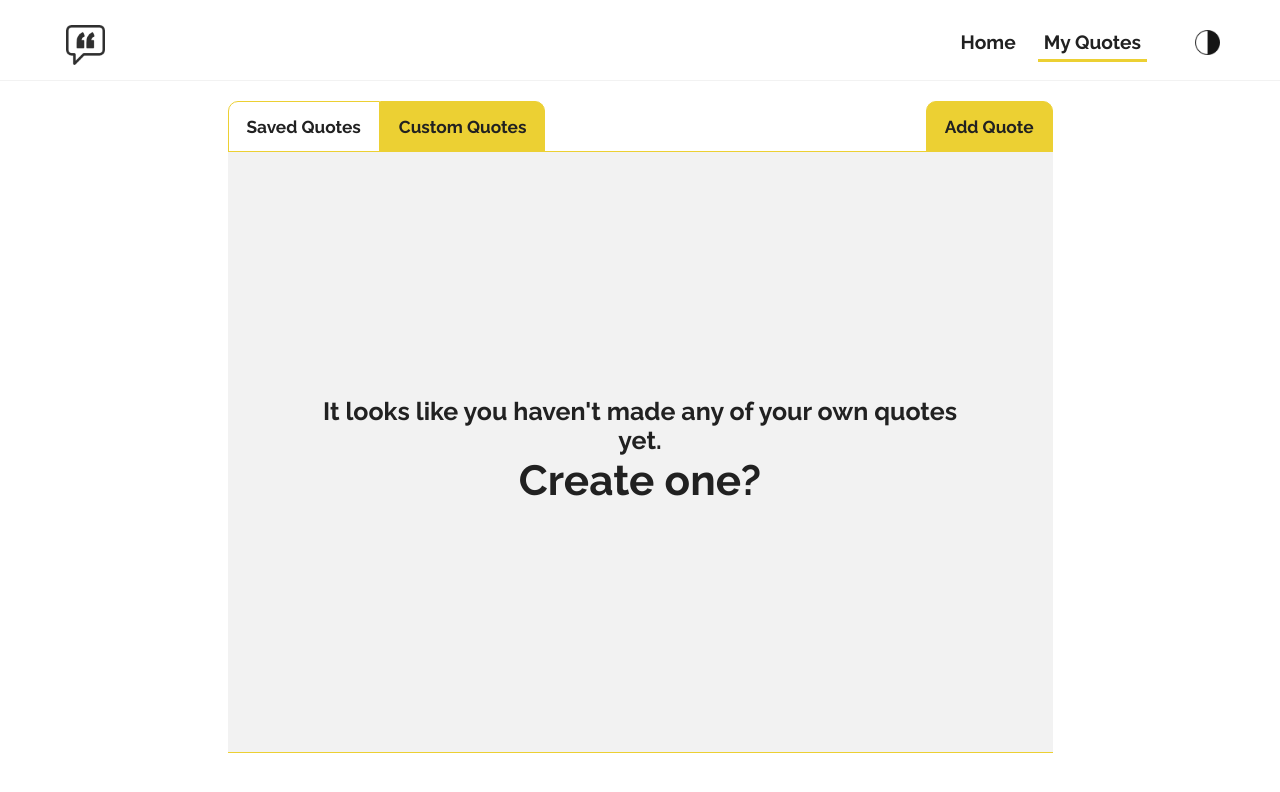
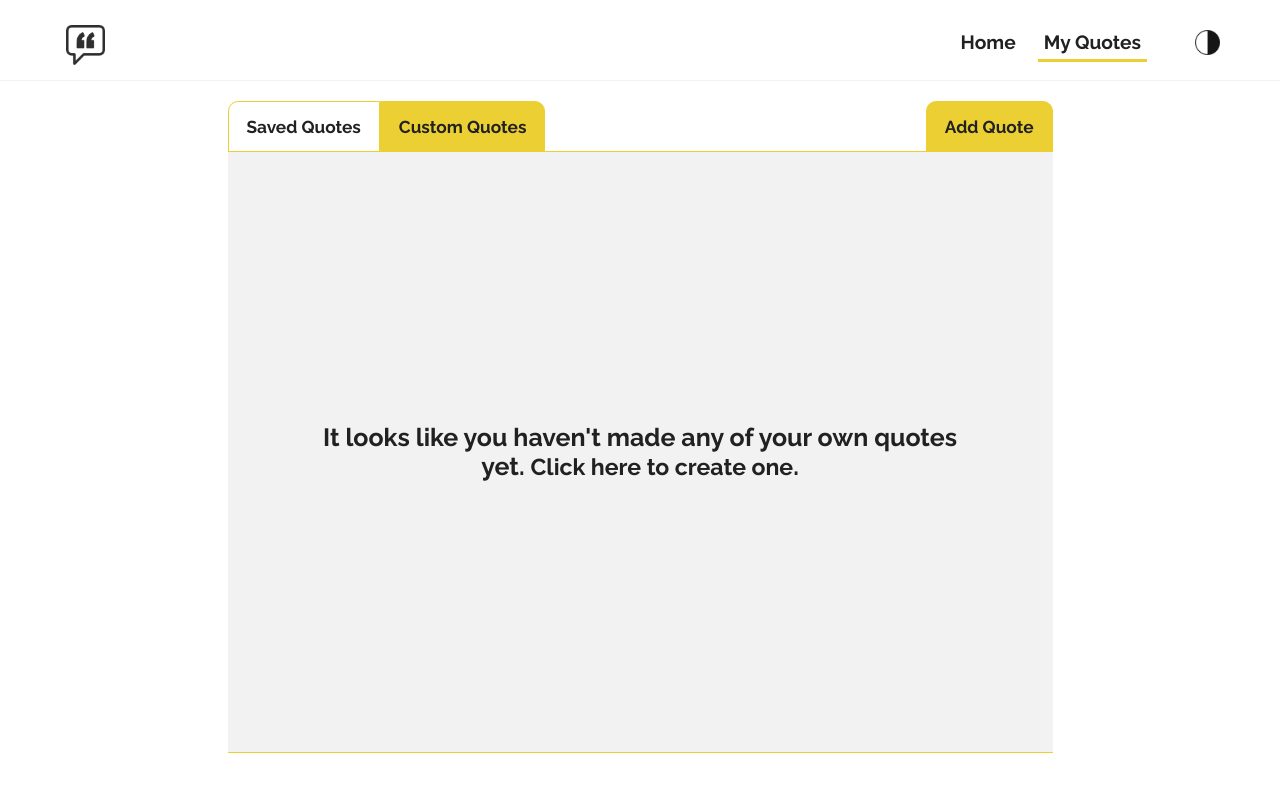
Before and after one commit to JHannah30/Quote-Generator, a React (Create React App) app in the folder quote-generator/: page /my-quotes in a window 1280 px wide. Both pictures are taken after a click on the button "Custom Quotes". Shown: the top 792 px of the page. Built offline with nearby package versions, Linux system fonts and the light colour scheme.

Commit message:
tweaked text oon add-quote component

```diff
--- a/quote-generator/src/components/CustomQuotesTab.js
+++ b/quote-generator/src/components/CustomQuotesTab.js
@@ -8,8 +8,7 @@ const CustomQuotesTab = ({
 
     return (
         <>
-            {customQuotes.length < 1 ? <div className={darkMode ? "custom-quotes-container-dark" : "custom-quotes-container"}><h2 className="custom-quotes-message">It looks like you haven't made any of your own quotes yet.</h2>
-            <h2 className="create-quote-link" onClick={showNewQuoteTab}>Create one?</h2></div> : <div>{customQuotes}</div> }
+            {customQuotes.length < 1 ? <div className={darkMode ? "custom-quotes-container-dark" : "custom-quotes-container"}><h2 className="custom-quotes-message">It looks like you haven't made any of your own quotes yet. <span className="create-quote-link" onClick={showNewQuoteTab}>Click here to create one</span>.</h2></div> : <div>{customQuotes}</div> }
         </>
      );
 }
```
